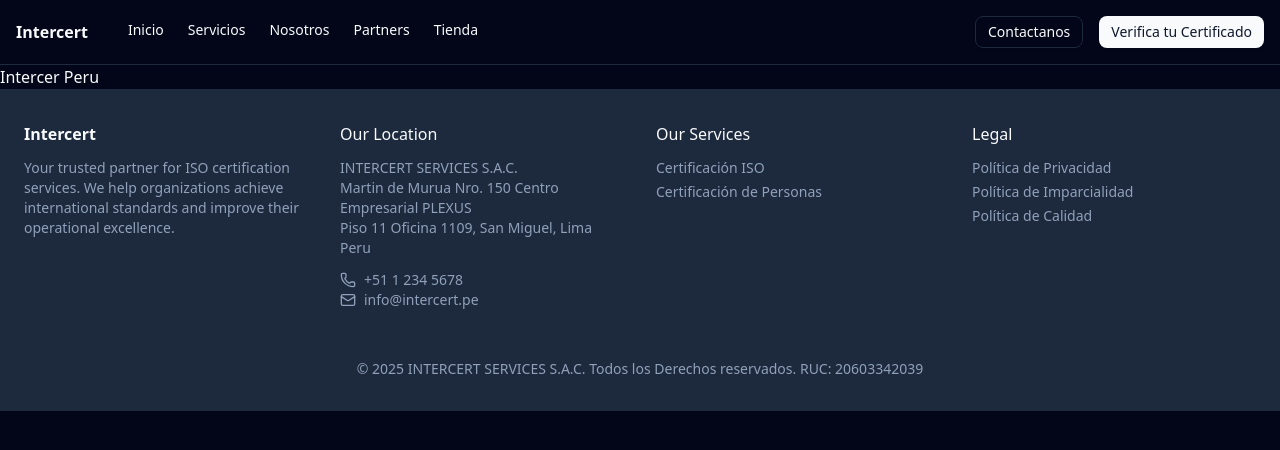
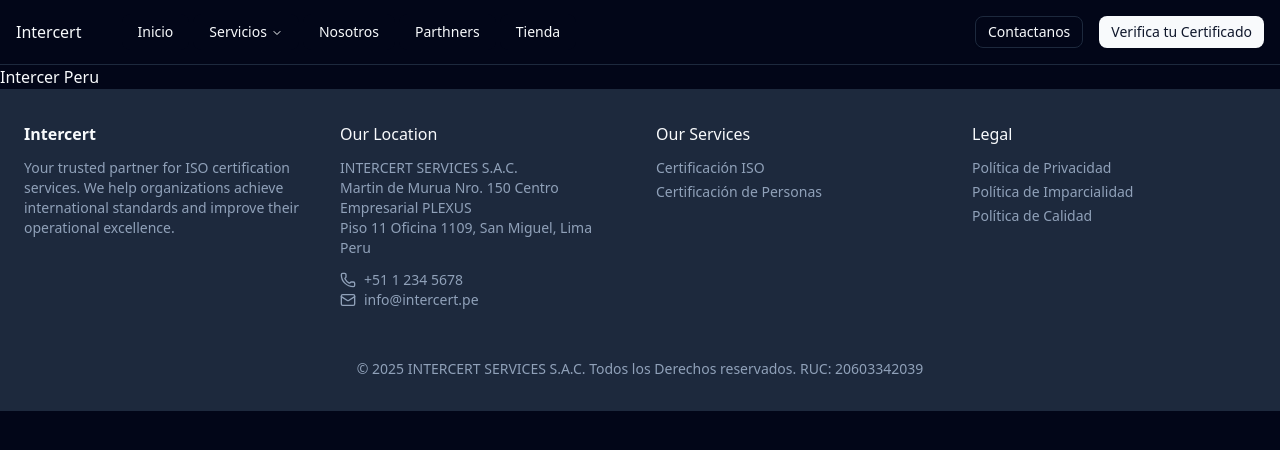
Before and after one commit to Sol-dev-Int/intercert-landing-peru-copia-sol, a Next.js app: page / in a window 1280 px wide. Shown: the top 450 px of the page. Built offline with nearby package versions, Linux system fonts and the light colour scheme.

Commit message:
feat: add navigation menu to header

```diff
--- a/app/(root)/_components/Header.tsx
+++ b/app/(root)/_components/Header.tsx
@@ -1,33 +1,94 @@
+'use client'
+
+import * as React from "react"
 import Link from "next/link"
 import Image from "next/image"
 import { Button } from "@/components/ui/button"
 import { CheckCircle, Clock, Globe, Mail, MapPin, Phone, Shield, Star, Users } from "lucide-react"
+
+import { cn } from "@/lib/utils"
+import {
+    NavigationMenu,
+    NavigationMenuContent,
+    NavigationMenuItem,
+    NavigationMenuLink,
+    NavigationMenuList,
+    NavigationMenuTrigger,
+    navigationMenuTriggerStyle
+} from "@/components/ui/navigation-menu"
+
+
+const services: { title: string; href: string; description: string }[] = [
+    {
+        title: "Certificaciones ISO",
+        href: "/",
+        description:
+            "Certificaciones de sistemas de gestión de calidad, medio ambiente, seguridad y salud en el trabajo, entre otros.",
+    },
+    {
+        title: "Certificacion de Personas",
+        href: "/",
+        description:
+            "Certificaciones de auditor líder, auditor interno, entre otros.",
+    },
+]
 
 export default function IntercertHeader() {
     return (
         <header className="sticky top-0 z-40 w-full border-b bg-background">
             <div className="container flex h-16 items-center space-x-4 sm:justify-between sm:space-x-0 p-4">
                 <div className="flex gap-6 md:gap-10">
-                    <Link href="/" className="flex items-center space-x-2">
-                        <span className="inline-block font-bold">Intercert</span>
+                    <Link href="/" className="flex items-center ">
+                        <h1> Intercert </h1>
                     </Link>
-                    <nav className="hidden md:flex gap-6">
-                        <Link href="#" className="text-sm font-medium transition-colors hover:text-primary">
-                            Inicio
-                        </Link>
-                        <Link href="#" className="text-sm font-medium transition-colors hover:text-primary">
-                            Servicios
-                        </Link>
-                        <Link href="#" className="text-sm font-medium transition-colors hover:text-primary">
-                            Nosotros
-                        </Link>
-                        <Link href="#" className="text-sm font-medium transition-colors hover:text-primary">
-                            Partners
-                        </Link>
-                        <Link href="#" className="text-sm font-medium transition-colors hover:text-primary">
-                            Tienda
-                        </Link>
-                    </nav>
+                    <NavigationMenu>
+                        <NavigationMenuList>
+                            <NavigationMenuItem>
+                                <Link href='#' legacyBehavior passHref>
+                                    <NavigationMenuLink className={navigationMenuTriggerStyle()}>
+                                        Inicio
+                                    </NavigationMenuLink>
+                                </Link>
+                            </NavigationMenuItem>
+                            <NavigationMenuItem>
+                                <NavigationMenuTrigger>Servicios</NavigationMenuTrigger>
+                                <NavigationMenuContent>
+                                    <ul className="grid w-[400px] gap-3 p-4 md:w-[500px] md:grid-cols-2 lg:w-[600px] ">
+                                        {services.map((component) => (
+                                            <ListItem
+                                                key={component.title}
+                                                title={component.title}
+                                                href={component.href}
+                                            >
+                                                {component.description}
+                                            </ListItem>
+                                        ))}
+                                    </ul>
+                                </NavigationMenuContent>
+                            </NavigationMenuItem>
+                            <NavigationMenuItem>
+                                <Link href='#' legacyBehavior passHref>
+                                    <NavigationMenuLink className={navigationMenuTriggerStyle()}>
+                                        Nosotros
+                                    </NavigationMenuLink>
+                                </Link>
+                            </NavigationMenuItem>
+                            <NavigationMenuItem>
+                                <Link href='#' legacyBehavior passHref>
+                                    <NavigationMenuLink className={navigationMenuTriggerStyle()}>
+                                        Parthners
+                                    </NavigationMenuLink>
+                                </Link>
+                            </NavigationMenuItem>
+                            <NavigationMenuItem>
+                                <Link href='#' legacyBehavior passHref>
+                                    <NavigationMenuLink className={navigationMenuTriggerStyle()}>
+                                        Tienda
+                                    </NavigationMenuLink>
+                                </Link>
+                            </NavigationMenuItem>
+                        </NavigationMenuList>
+                    </NavigationMenu>
                 </div>
                 <div className="flex flex-1 items-center justify-end space-x-4">
                     <Button variant="outline" size="sm" className="hidden md:flex">
@@ -39,3 +100,29 @@
         </header>
     );
 }
+
+const ListItem = React.forwardRef<
+    React.ElementRef<"a">,
+    React.ComponentPropsWithoutRef<"a">
+>(({ className, title, children, ...props }, ref) => {
+    return (
+        <li>
+            <NavigationMenuLink asChild>
+                <a
+                    ref={ref}
+                    className={cn(
+                        "block select-none space-y-1 rounded-md p-3 leading-none no-underline outline-none transition-colors hover:bg-accent hover:text-accent-foreground focus:bg-accent focus:text-accent-foreground",
+                        className
+                    )}
+                    {...props}
+                >
+                    <div className="text-sm font-medium leading-none">{title}</div>
+                    <p className="line-clamp-2 text-sm leading-snug text-muted-foreground">
+                        {children}
+                    </p>
+                </a>
+            </NavigationMenuLink>
+        </li>
+    )
+})
+ListItem.displayName = "ListItem"
```
